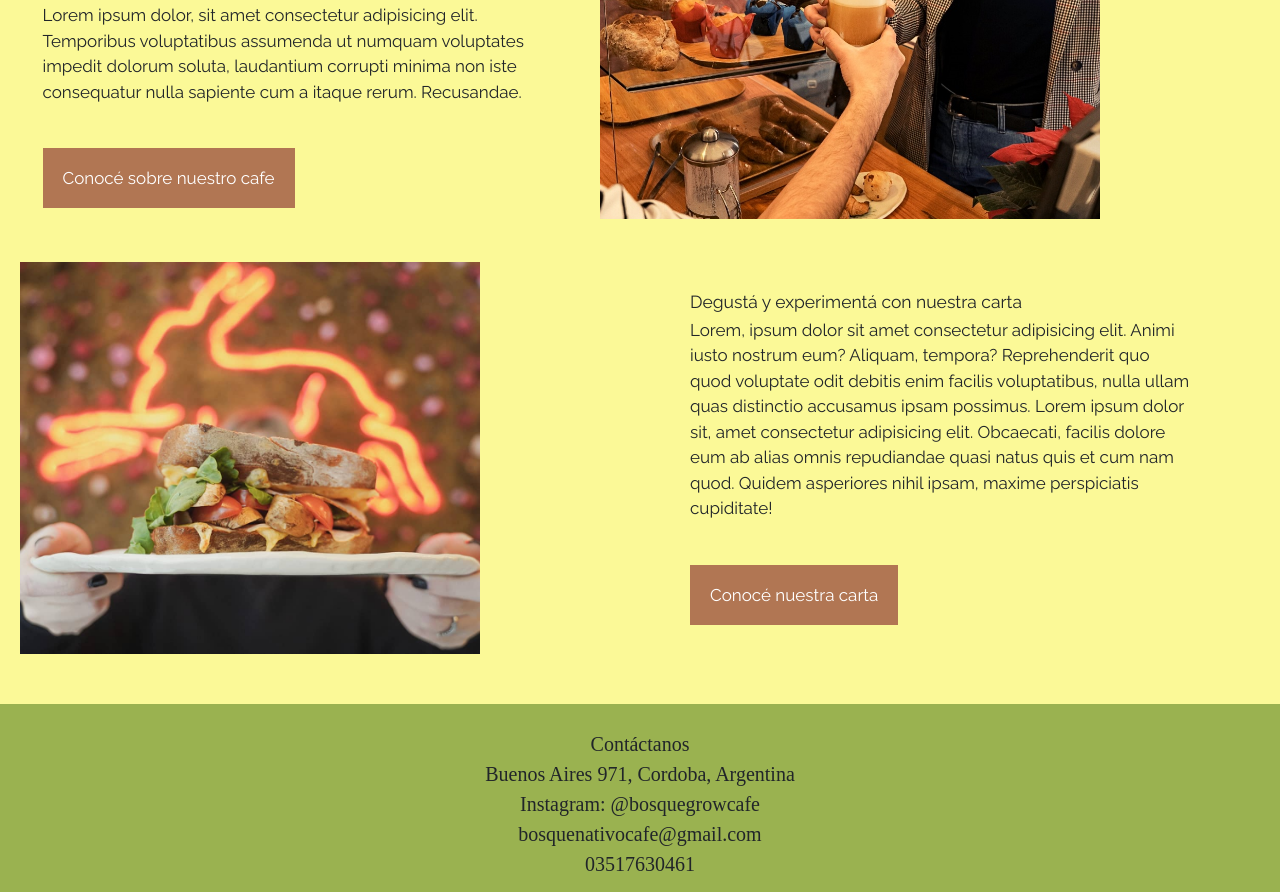
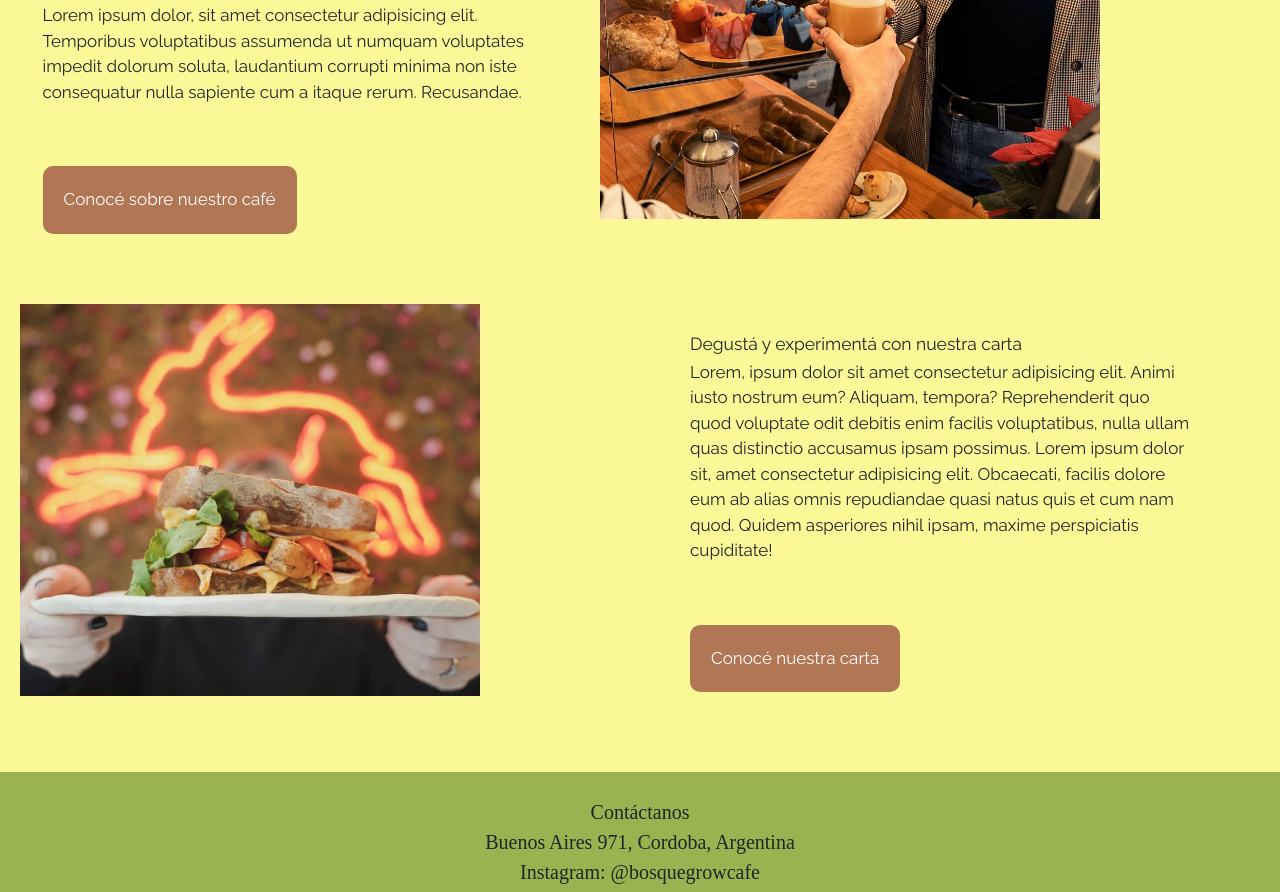
Before and after one commit to TrellixVulnTeam/scarafia-proyecto.desarrolloweb_UQNG, a plain HTML site: page html/index.html in a window 1280 px wide. Shown: the part 730-1622 px from the top of the page. Drawn offline with nearby package versions, Linux system fonts and the light colour scheme; a web font is replaced by a local one.

Commit message:
agg btn BS

```diff
--- a/css/bosquecafe.css
+++ b/css/bosquecafe.css
@@ -83,6 +83,24 @@ a{
     background-color: #b17653;
     color: white;
     padding: 20px;
+    border-radius: 10px;
+    transition: all 1s;
+}
+.button:focus{
+    transform: scale(1);
+    color: white;
+}
+.btn{
+    background-color: #b17653;
+    color: white;
+    font-size: 1.7rem;
+    font-family: "Raleway";
+    padding: 20px;
+    border-radius: 10px;
+    transition: all 1s;
+}
+.btn:hover{
+    transform: scale(1);
 }
 #inicio{
     background-color: #faf878c4;
--- a/html/index.html
+++ b/html/index.html
@@ -53,7 +53,7 @@
                     <p>Lorem ipsum dolor, sit amet consectetur adipisicing elit. Temporibus voluptatibus assumenda ut numquam voluptates impedit dolorum soluta, laudantium corrupti minima non iste consequatur nulla sapiente cum a itaque rerum. Recusandae.</p>
                     <br>
                     <br>
-                    <a href="./bosquecafe.sobrenosotros.html" class="button">Conocé sobre nuestro cafe</a>
+                    <a href="./bosquecafe.sobrenosotros.html" class="btn" tabindex="-1" role="button" aria-disabled="true">Conocé sobre nuestro café</a>
                 </div>
                 <div class="imgDiv1 col-lg-6 col-md-6 col-sm-12 col-xs-12">
                     <img src="../imag bosque cafe/img5.jpg" alt="bosque cafe" style="width: 500px; height: fit-content;" id="imgDiv1">
@@ -66,7 +66,7 @@
                     <p>Lorem, ipsum dolor sit amet consectetur adipisicing elit. Animi iusto nostrum eum? Aliquam, tempora? Reprehenderit quo quod voluptate odit debitis enim facilis voluptatibus, nulla ullam quas distinctio accusamus ipsam possimus. Lorem ipsum dolor sit, amet consectetur adipisicing elit. Obcaecati, facilis dolore eum ab alias omnis repudiandae quasi natus quis et cum nam quod. Quidem asperiores nihil ipsam, maxime perspiciatis cupiditate!</p>
                     <br>
                     <br>
-                    <a href="./bosquecafe.carta.html" class="button">Conocé nuestra carta</a>
+                    <a href="./bosquecafe.carta.html" class="btn" tabindex="-1" role="button" aria-disabled="true">Conocé nuestra carta</a>
                 </div>
             </div>
         </div>
```
